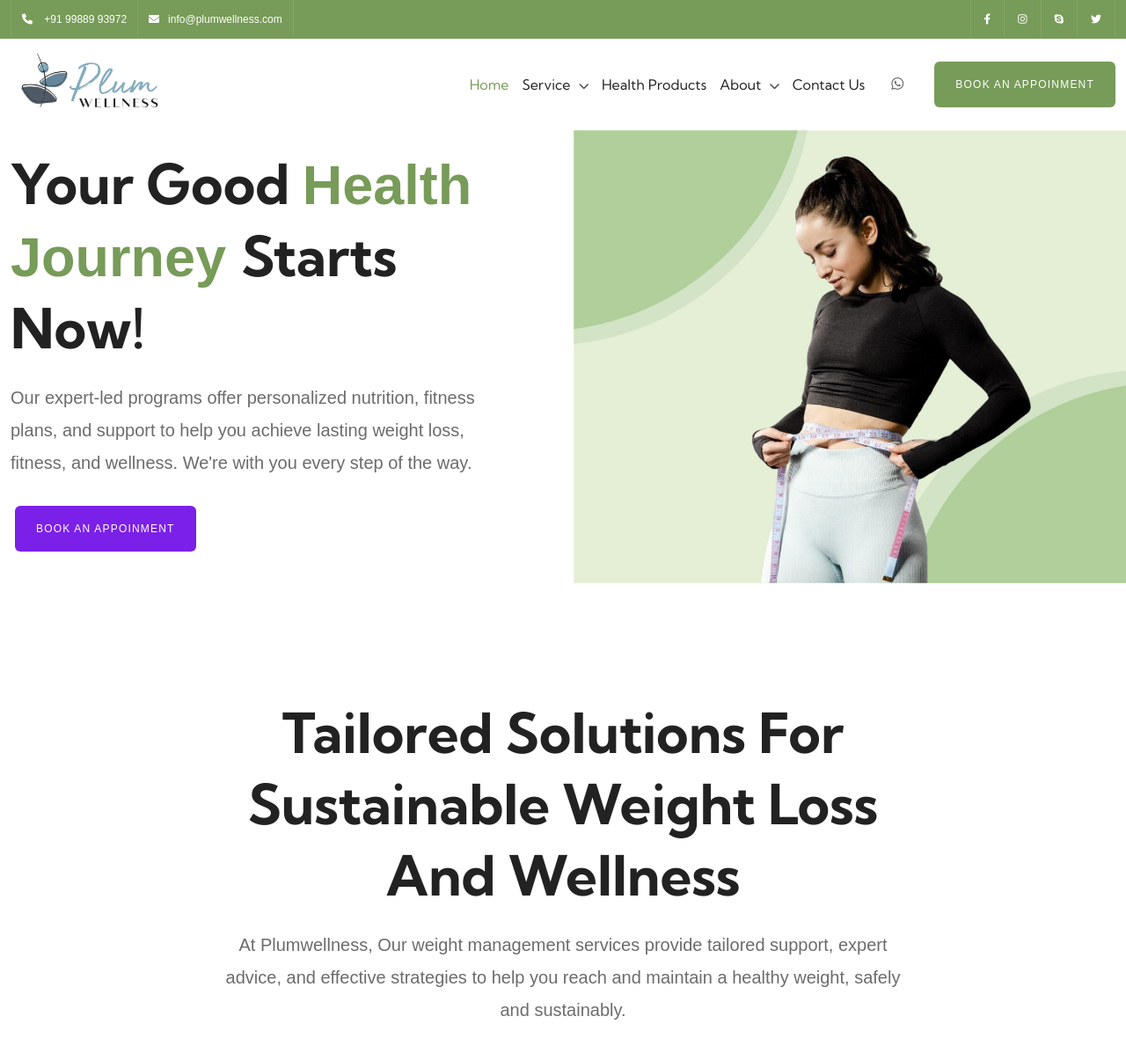
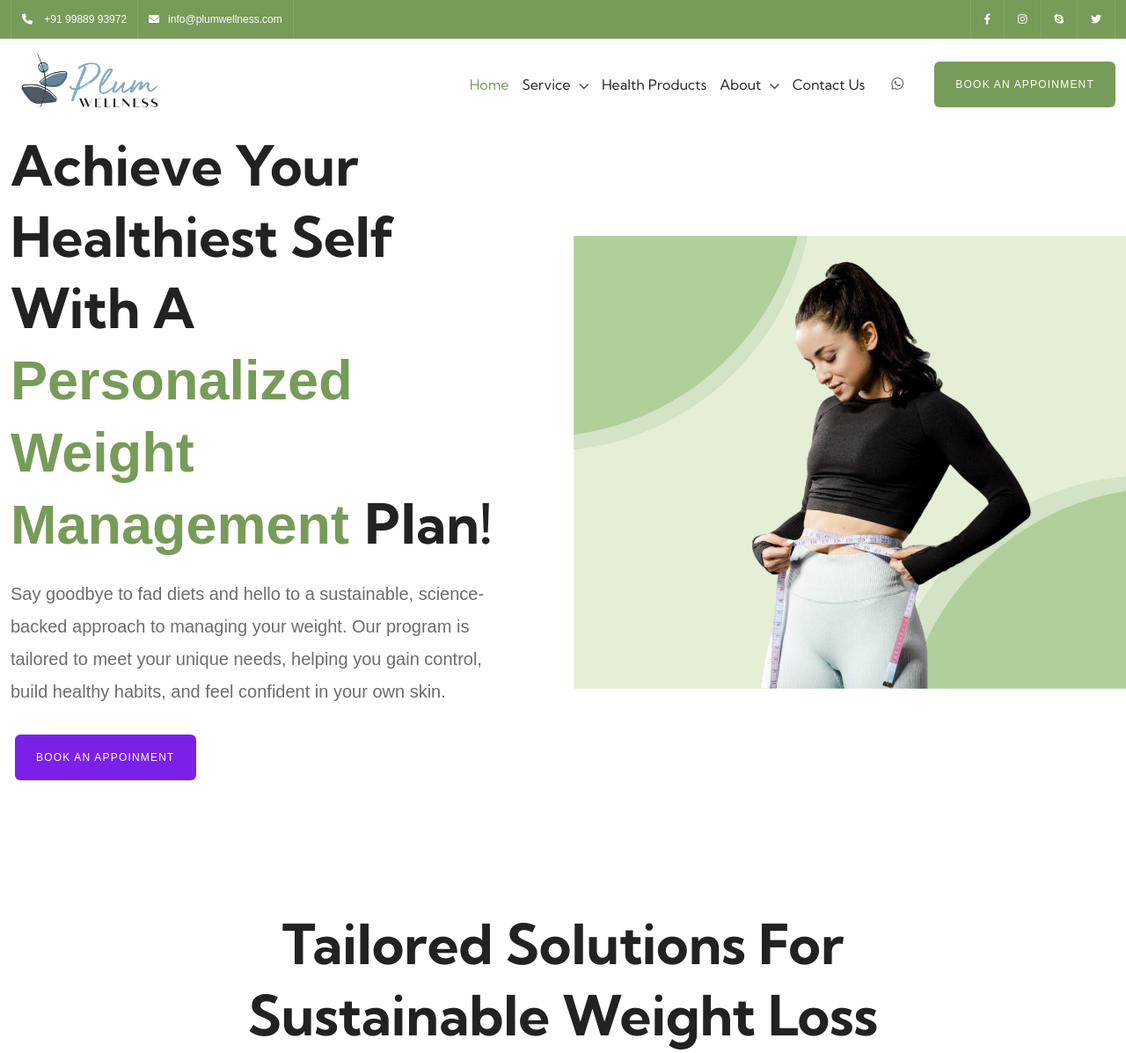
Before and after one commit to bhupindersinghsaggu/plumwellness.in, a PHP site: page /weight-management.php in a window 1280 px wide. Shown: the top 1197 px of the page at 88% size. Run offline with PHP 8.4, Linux system fonts and the light colour scheme; some libraries are stand-ins or nearby versions.

Commit message:
Update weight-management.php

```diff
--- a/weight-management.php
+++ b/weight-management.php
@@ -9,11 +9,12 @@ include('web/header.php');
             <div class="col-xl-6 pe-xl-5 pq-process-main wow  fadeInLeft animated"
                 style="visibility: visible; animation-name: fadeInLeft;">
                 <div class="pq-section-title-style-1">
-                    <h5 class="pq-section-title mb-30 ">Your Good <span class="span-color">Health Journey
-                        </span>Starts Now! </h5>
-                    <p class="pq-fancy-box-title slider-sub">Our expert-led programs offer personalized nutrition,
-                        fitness plans, and support to help you achieve lasting weight loss, fitness, and wellness. We're
-                        with you every step of the way.</p>
+                    <h5 class="pq-section-title mb-30 ">Achieve Your Healthiest Self with a <span
+                            class="span-color">Personalized Weight Management
+                        </span>Plan! </h5>
+                    <p class="pq-fancy-box-title slider-sub">Say goodbye to fad diets and hello to a sustainable,
+                        science-backed approach to managing your weight. Our program is tailored to meet your unique
+                        needs, helping you gain control, build healthy habits, and feel confident in your own skin.</p>
                 </div>
                 <ul class="banner-cta flex ul-list-hero mrl-20">
                     <button type="button" class="btn btn-primary bg-purple" data-toggle="modal"
@@ -37,7 +38,8 @@ include('web/header.php');
                 <div class="pq-section-title-style-1 text-center">
                     <h5 class="pq-section-title">Tailored Solutions for Sustainable Weight Loss and Wellness</h5>
                     <p class="pq-fancy-box-title slider-sub">At Plumwellness,
-                    Our weight management services provide tailored support, expert advice, and effective strategies to help you reach and maintain a healthy weight, safely and sustainably.</p>
+                        Our weight management services provide tailored support, expert advice, and effective strategies
+                        to help you reach and maintain a healthy weight, safely and sustainably.</p>
                 </div>
             </div>
             <div class="row g-0">
```
